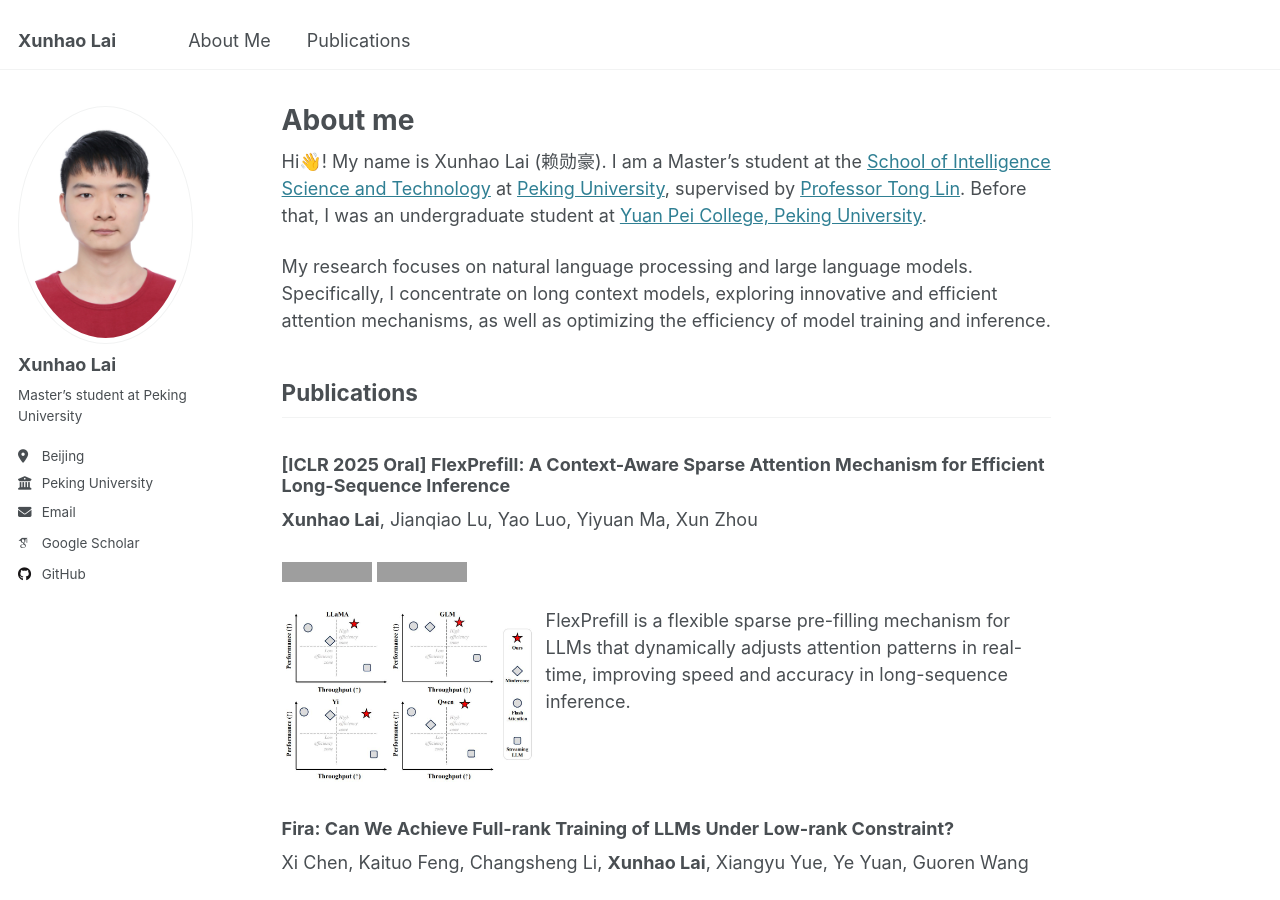
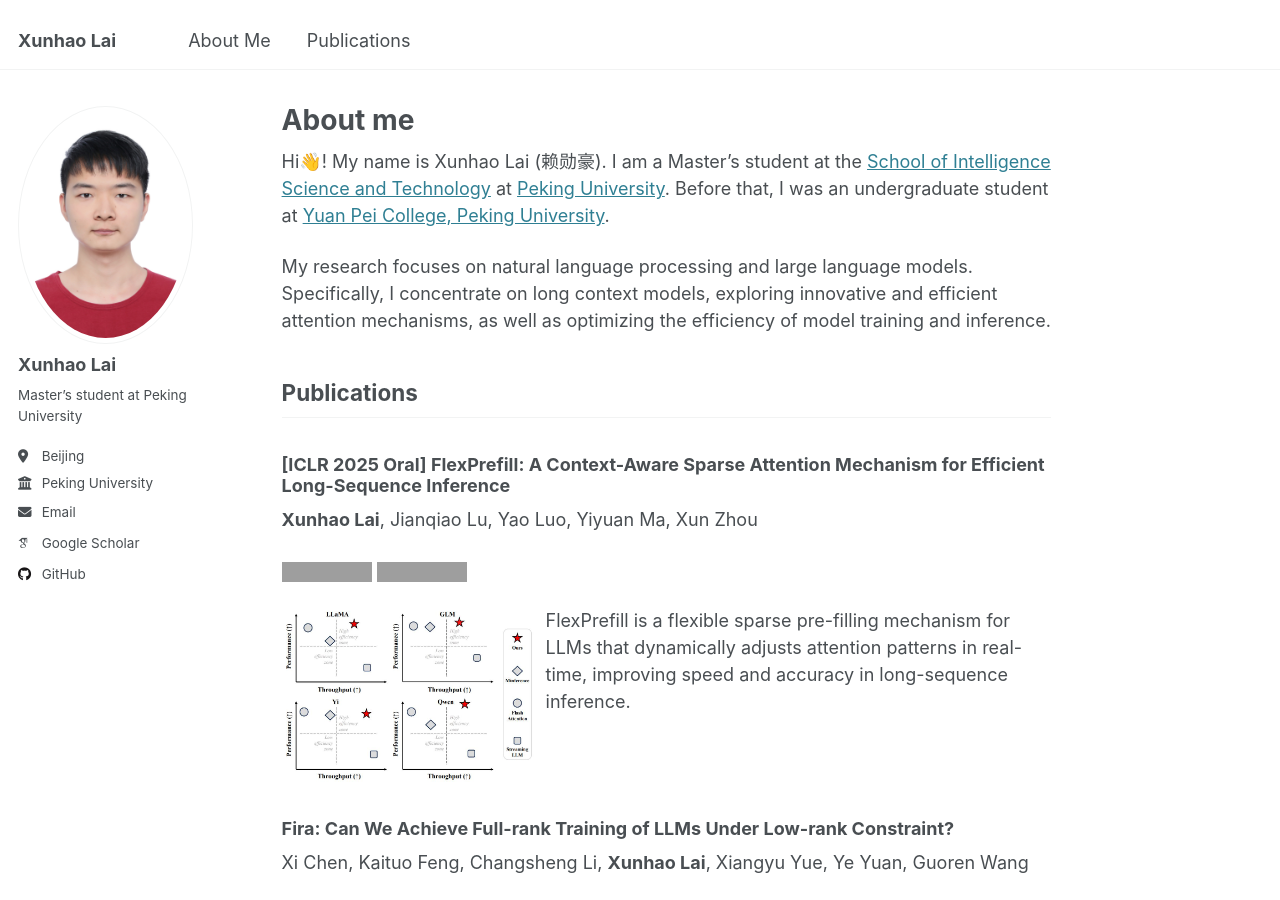
Before and after one commit to XunhaoLai/XunhaoLai.github.io, a Jekyll site: the page built from _pages/about.md, in a window 1280 px wide and 900 px high. Built offline with Jekyll 4.4.1, drawn with Linux system fonts in a browser that asks for light colours; some web fonts are replaced; grey boxes are pictures that could not be loaded.

Commit message:
Update about.md

```diff
--- a/_pages/about.md
+++ b/_pages/about.md
@@ -7,7 +7,7 @@ redirect_from:
   - /about.html
 ---
 
-Hi👋! My name is Xunhao Lai (赖勋豪). I am a Master’s student at the [School of Intelligence Science and Technology](https://sai.pku.edu.cn/znxyenglish/) at [Peking University](https://english.pku.edu.cn), supervised by [Professor Tong Lin](https://www.cis.pku.edu.cn/szdw/zzjs/lt.htm). Before that, I was an undergraduate student at [Yuan Pei College, Peking University](https://yuanpei.pku.edu.cn/en/).
+Hi👋! My name is Xunhao Lai (赖勋豪). I am a Master’s student at the [School of Intelligence Science and Technology](https://sai.pku.edu.cn/znxyenglish/) at [Peking University](https://english.pku.edu.cn). Before that, I was an undergraduate student at [Yuan Pei College, Peking University](https://yuanpei.pku.edu.cn/en/).
 
 My research focuses on natural language processing and large language models. Specifically, I concentrate on long context models, exploring innovative and efficient attention mechanisms, as well as optimizing the efficiency of model training and inference.
 
```
